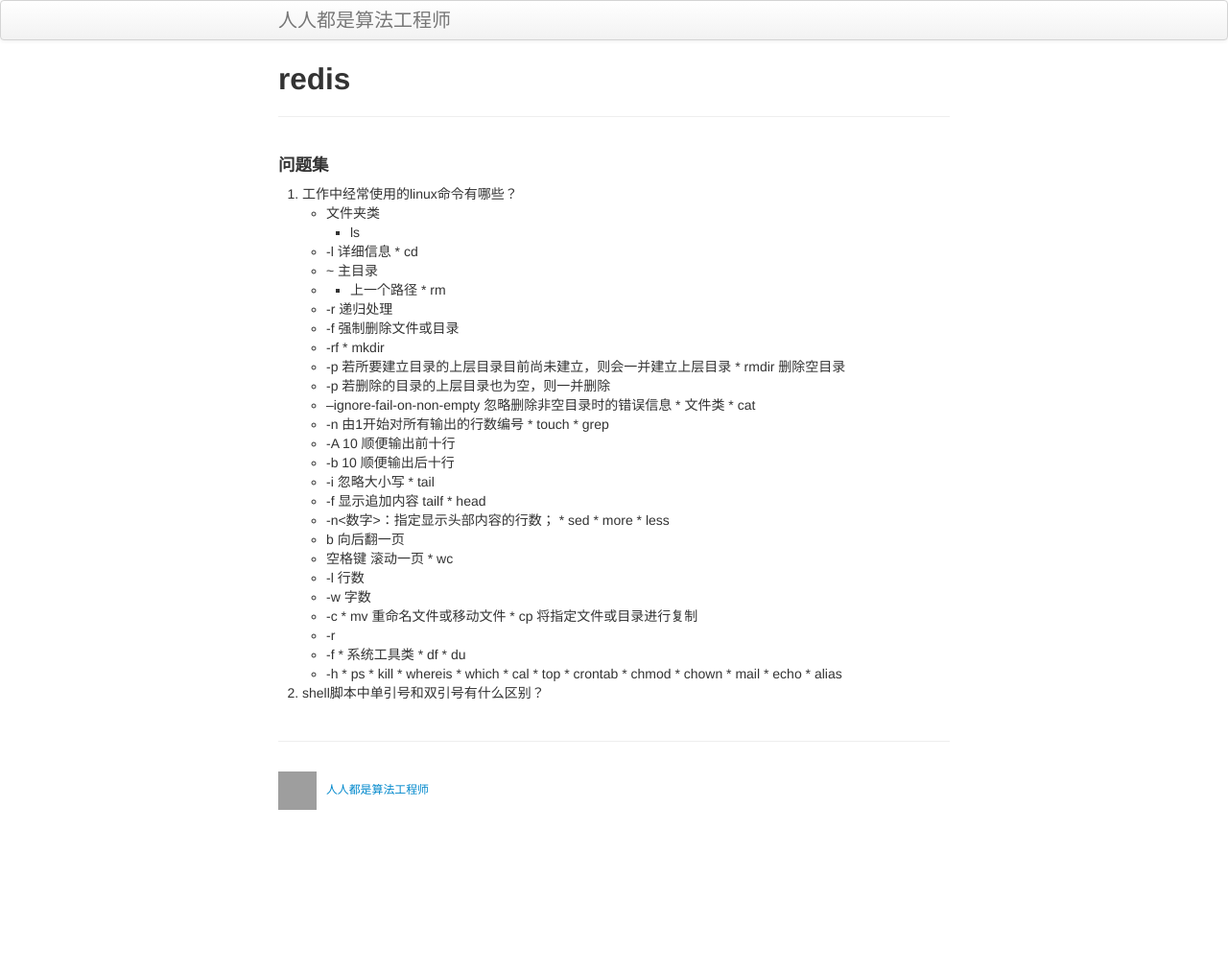
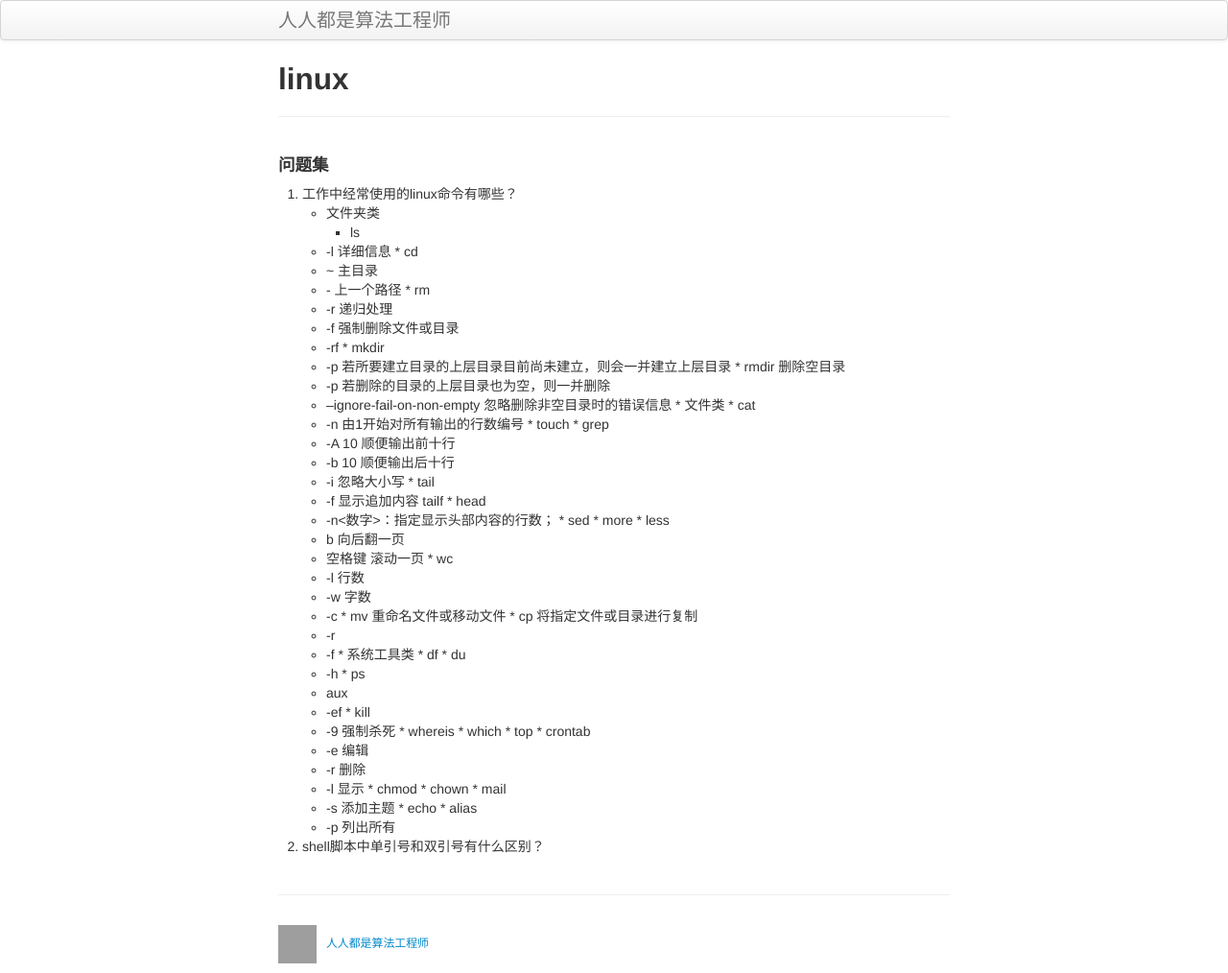
Before and after one commit to sfgcs/sfgcs.github.io, a Jekyll site: the page built from pages/linux.md, in a window 1280 px wide. Shown: the whole page at 96% size. Built offline with Jekyll 4.4.1, drawn with Linux system fonts in a browser that asks for light colours; before the commit the page ends 900 px from its top, so only the background shows below that; grey boxes are pictures that could not be loaded.

Commit message:
Update linux.md

```diff
--- a/pages/linux.md
+++ b/pages/linux.md
@@ -1,6 +1,6 @@
 ---
 layout: page
-title: redis
+title: linux
 description:
 ---
 
@@ -12,7 +12,7 @@ description:
     * -l 详细信息
   * cd
     * ~ 主目录
-    * - 上一个路径
+    * \- 上一个路径
   * rm
     * -r 递归处理
     * -f 强制删除文件或目录
@@ -52,16 +52,23 @@ description:
   * du
     * -h
   * ps
+    * aux
+    * -ef
   * kill
+    * -9 强制杀死
   * whereis
   * which
-  * cal
   * top
   * crontab
+    * -e 编辑
+    * -r 删除
+    * -l 显示
   * chmod
   * chown
   * mail
+    * -s 添加主题
   * echo
   * alias
+    * -p 列出所有
 
 2. shell脚本中单引号和双引号有什么区别？
```
